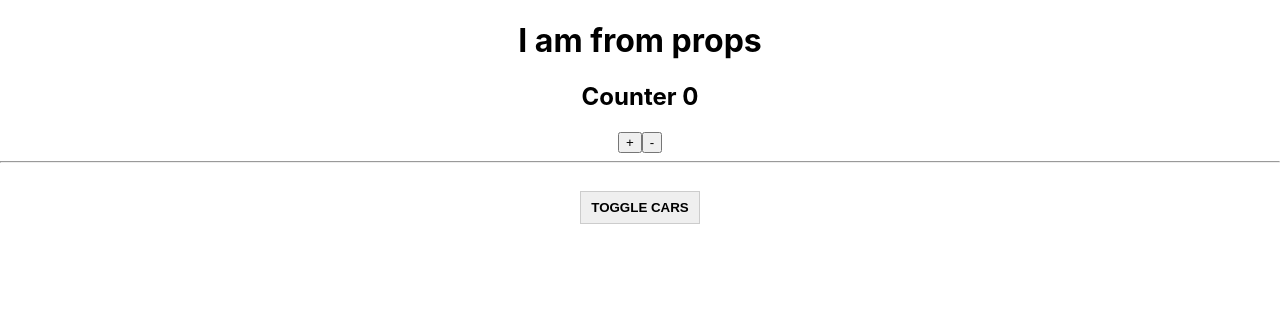
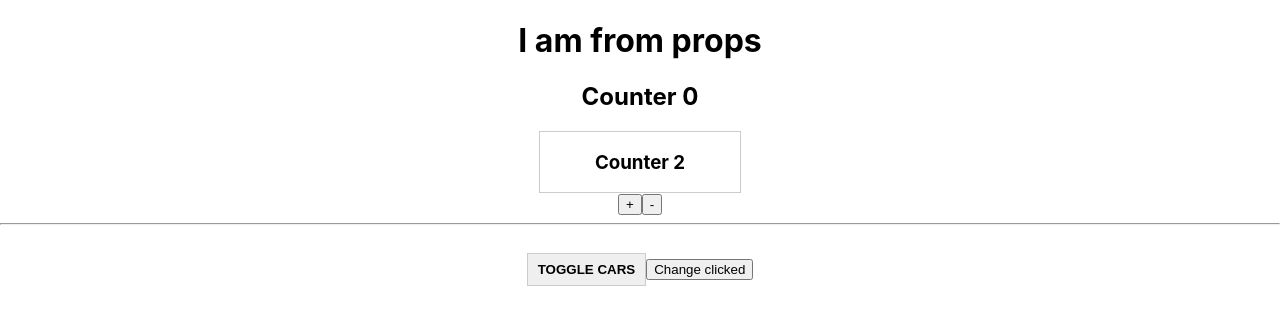
Before and after one commit to RuslanPostnikov/react-learn, a React (Create React App) app in the folder 5.components/: page / in a window 1280 px wide. Shown: the top 324 px of the page. Built offline with nearby package versions, Linux system fonts and the light colour scheme.

Commit message:
5.Components. Context API

```diff
--- a/5.components/src/components/CarList.jsx
+++ b/5.components/src/components/CarList.jsx
@@ -3,6 +3,8 @@ import './CarList.scss';
 import Car from "./Car";
 import ErrorBoundary from "./ErrorBoundary";
 import Counter from "./Counter";
+
+export const ClickedContext = React.createContext(false);
 
 export default class CarList extends React.Component {
     constructor(props) {
@@ -14,7 +16,8 @@ export default class CarList extends React.Component {
                 {name: 'BMW', year: 2020},
             ],
             pageTitle: 'React Components',
-            showCars: false
+            showCars: false,
+            clicked: false
         };
     }
 
@@ -43,13 +46,19 @@ export default class CarList extends React.Component {
             <>
                 <h1>{this.props.title}</h1>
 
-                <Counter />
+                <ClickedContext.Provider value={this.state.clicked}>
+                    <Counter />
+                </ClickedContext.Provider>
+
                 <hr/>
                 <button
                     style={{marginTop: 20}}
                     className={'button'}
                     onClick={this.toggleCarsHandler}
                 >Toggle cars</button>
+
+                <button onClick={() => this.setState({clicked: !this.state.clicked})}>Change clicked</button>
+
                 <div style={{
                     width: 400,
                     margin: 'auto',
--- a/5.components/src/components/Counter.jsx
+++ b/5.components/src/components/Counter.jsx
@@ -1,4 +1,5 @@
 import React from "react";
+import Counter2 from "./Counter2";
 
 export default class Counter extends React.Component {
     constructor(props) {
@@ -23,6 +24,7 @@ export default class Counter extends React.Component {
         return (
             <>
                 <h2>Counter {this.state.counter}</h2>
+                <Counter2 clicked={this.props.clicked}/>
                 <button onClick={this.addCounter}>+</button>
                 <button onClick={() => {this.setState({counter: this.state.counter - 1})}}>-</button>
             </>
--- /dev/null
+++ b/5.components/src/components/Counter2.jsx
@@ -0,0 +1,16 @@
+import React from "react";
+import {ClickedContext} from "./CarList";
+
+const Counter2 = (props) => {
+  return (
+    <div style={{border: '1px solid #ccc', width: 200, margin: '0 auto'}}>
+        <h3>Counter 2</h3>
+        <ClickedContext.Consumer>
+            {clicked => clicked ? <p>Clicked</p> : null }
+        </ClickedContext.Consumer>
+
+    </div>
+  );
+}
+
+export default Counter2;
```
